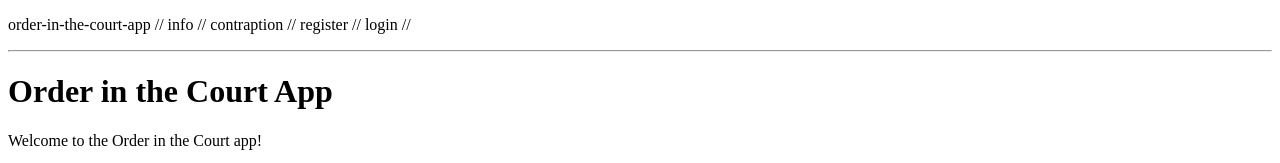
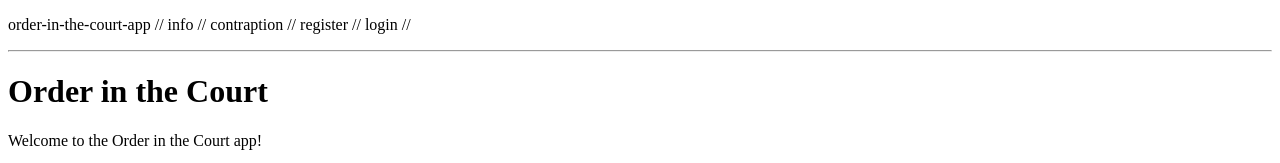
Before and after one commit to adam-on-the-internet/order-in-the-court-app, an Angular app: page /dashboard in a window 1280 px wide. Shown: the top 163 px of the page. Built offline with nearby package versions, Linux system fonts and the light colour scheme.

Commit message:
remove word app

```diff
--- a/src/app/components/dashboard/dashboard.component.html
+++ b/src/app/components/dashboard/dashboard.component.html
@@ -1,6 +1,6 @@
 <div class="header">
   <h1>
-    Order in the Court App
+    Order in the Court
   </h1>
 </div>
 <div class="content">
```
